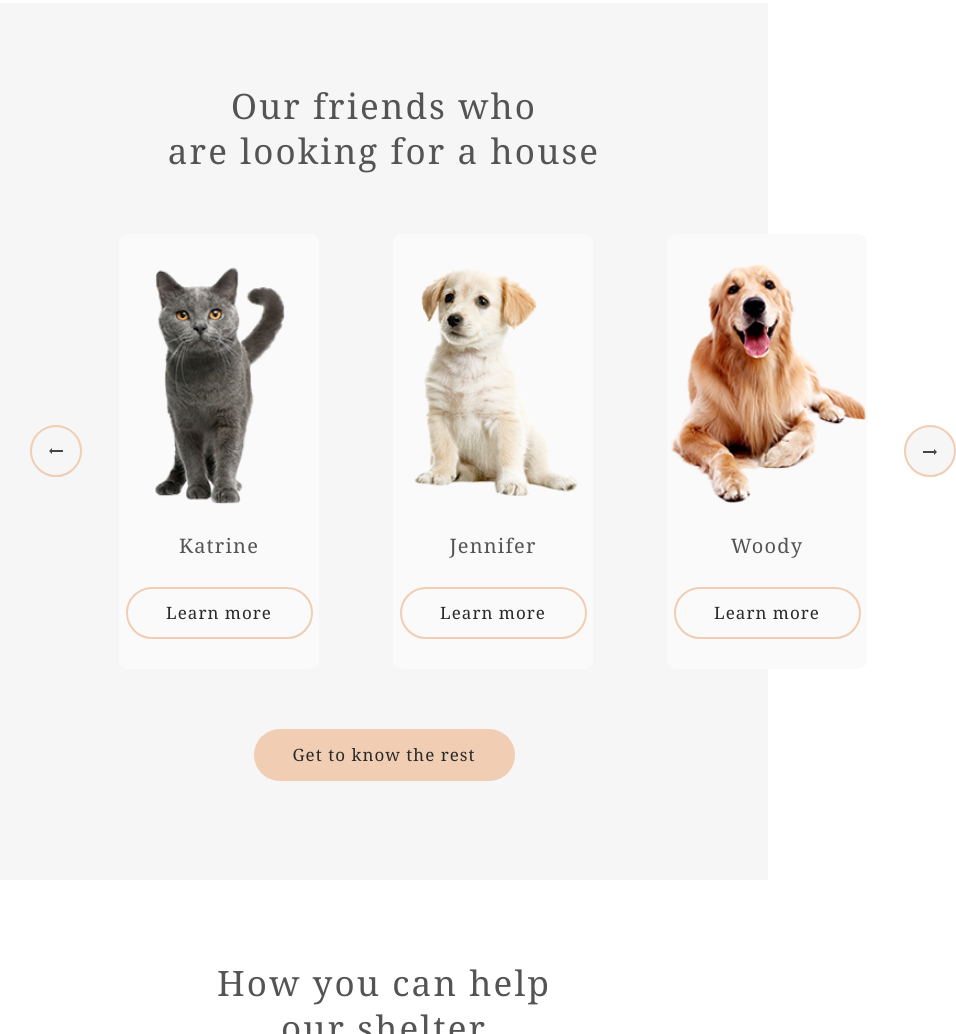
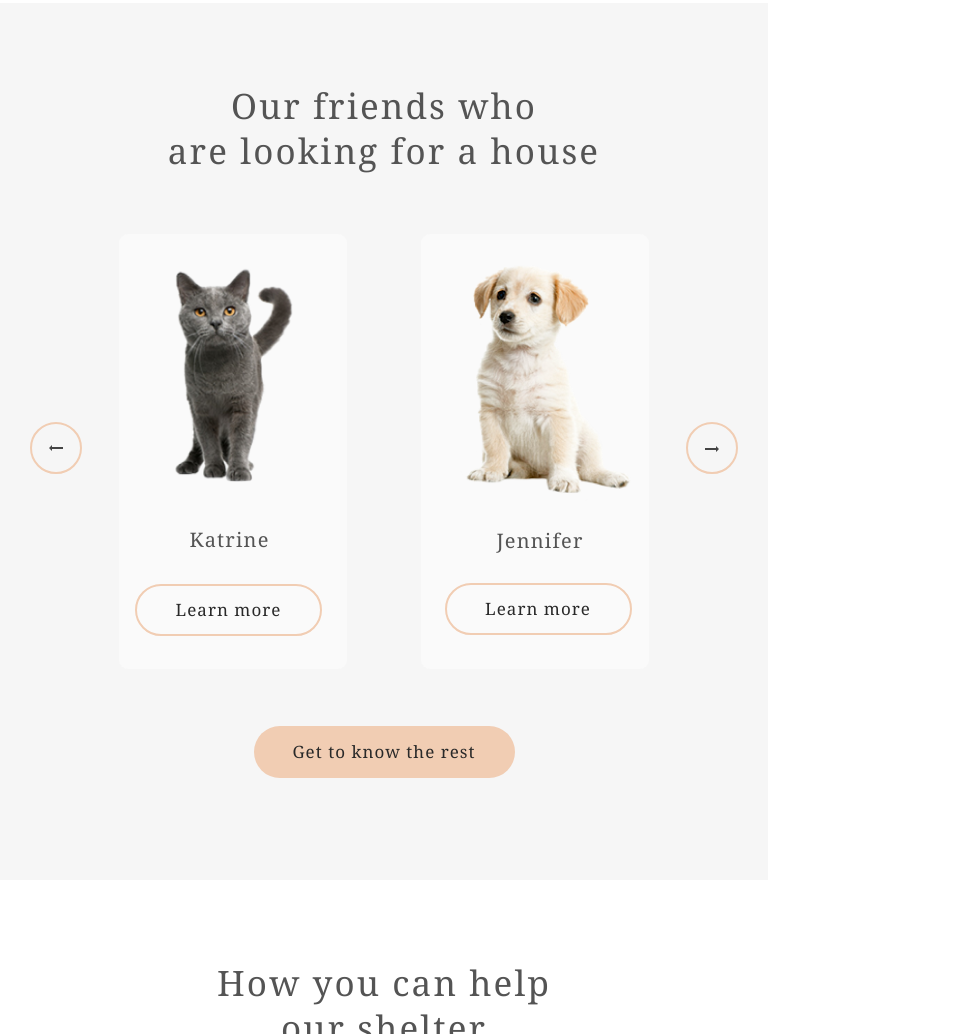
Before and after one commit to mmaaaaaaaails/webdev, a plain HTML site: page shelter/pages/main/main.html in a window 768 px wide. Shown: the part 2272-3306 px from the top of the page, 956 px wide, since content can reach past the window. Drawn offline with Linux system fonts and the light colour scheme.

Commit message:
feat: add adaptive for section our-friends

```diff
--- a/shelter/pages/main/main.css
+++ b/shelter/pages/main/main.css
@@ -677,6 +677,7 @@
         height: 593px;
     }
 
+
     .about__block {
         height: auto;
         flex-direction: column-reverse;
@@ -692,4 +693,43 @@
         margin-right: 0;
         margin-bottom: 0;
     }
+
+    .card:nth-child(4) {
+        display: none;
+    }
+
+    .cat {
+        width: 180px;
+    }
+
+    .jennifer {
+        margin-left: 20px;
+    }
+
+    .our-friends__block {
+        padding-bottom: 57px;
+    }
+
+    .our-friends__buttons {
+        margin-bottom: 6px;
+    }
+
+    .name__cat {
+        margin-top: 13px;
+        margin-right: 7px;
+    }
+
+    .card__btn {
+        margin-right: 9px;
+    }
+
+    .name__dog {
+        margin-bottom: 3px;
+        margin-left: 10px;
+    }
+
+    .btn__dog {
+        margin-left: 15px;
+        margin-bottom: 6px;
+    }
 }
--- a/shelter/pages/main/main.html
+++ b/shelter/pages/main/main.html
@@ -73,14 +73,14 @@
                         </button>
                     </div>
                     <div class="card">
-                        <img class="card__image" src="/assets/images/pets-cat-katrine.png" alt="pets-cat-katrine">
-                        <p class="card__name">Katrine</p>
+                        <img class="card__image cat" src="/assets/images/pets-cat-katrine.png" alt="pets-cat-katrine">
+                        <p class="card__name name__cat">Katrine</p>
                         <button class="card__btn">Learn more</button>
                     </div>
                     <div class="card">
-                        <img class="card__image" src="/assets/images/pets-dog-jennifer.png" alt="pets-dog-jennifer">
-                        <p class="card__name">Jennifer</p>
-                        <button class="card__btn">Learn more</button>
+                        <img class="card__image jennifer" src="/assets/images/pets-dog-jennifer.png" alt="pets-dog-jennifer">
+                        <p class="card__name name__dog">Jennifer</p>
+                        <button class="card__btn btn__dog">Learn more</button>
                     </div>
                     <div class="card">
                         <img class="card__image" src="/assets/images/pets-dog-woody.png" alt="pets-dog-woody">
```
